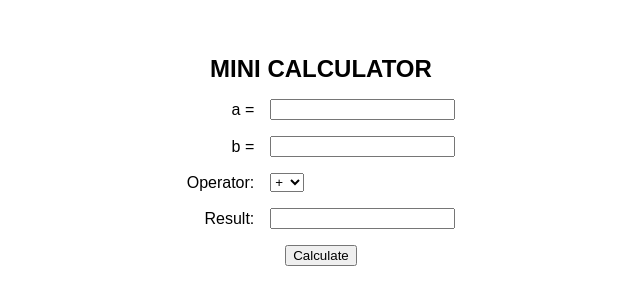
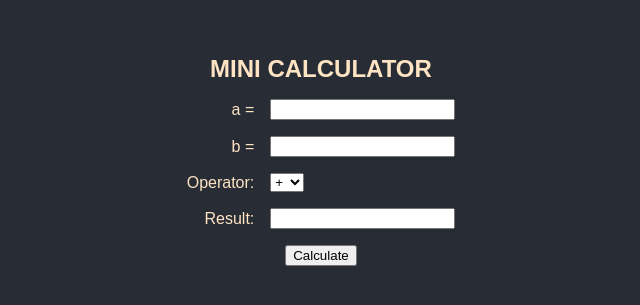
Before and after one commit to Hlh2207/Hlh2207.github.io, a plain HTML site: page Week 10/ex6.html in a window 1280 px wide. Shown: the part 103-408 px from the top of the page, without its empty margins (319-959 px from the left). Drawn offline with Linux system fonts and the light colour scheme.

Commit message:
Update ex6.html

```diff
--- a/Week 10/ex6.html
+++ b/Week 10/ex6.html
@@ -8,12 +8,15 @@
         font-family: Arial, sans-serif;
         text-align: center;
         margin-top: 100px;
+        background-color: #282c34;
+        color: white;
     }
     table {
         margin-top: 50px;
         border-collapse: collapse;
         display: inline-block;
         text-align: left;
+        color:bisque
     }
     td {
         padding: 8px;
```
